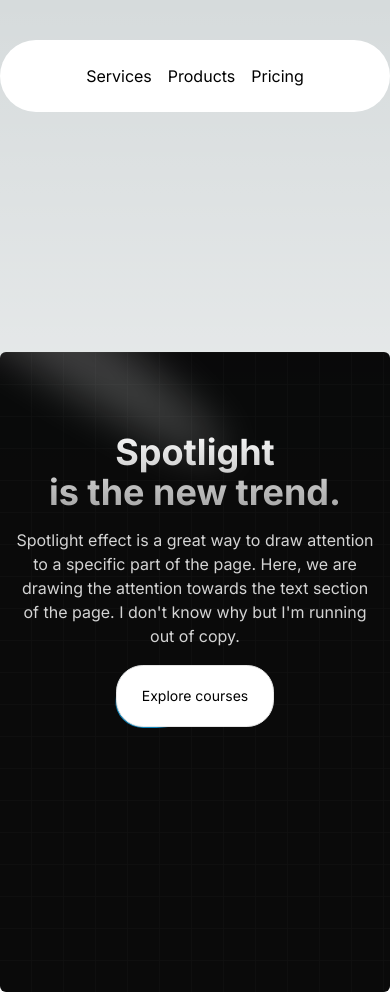
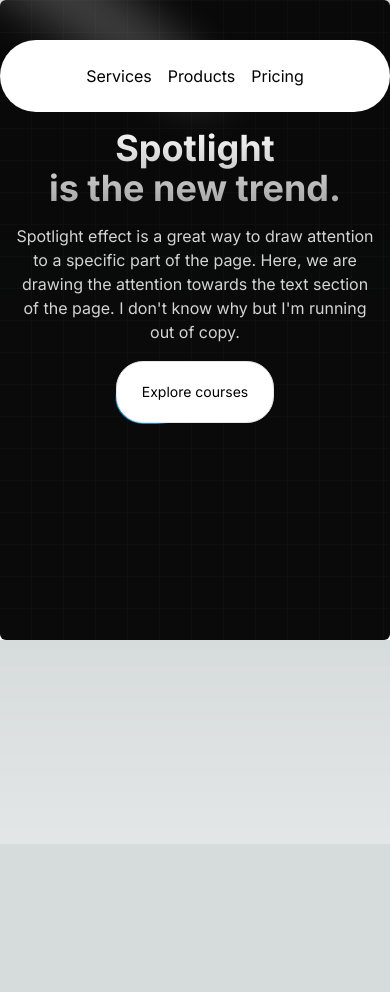
Before and after one commit to Ranjana993/musicial-website, a Next.js app: page / in a window 390 px wide. After the commit the page ends 844 px from the top, so only its background shows below. Built offline with nearby package versions, Linux system fonts and the light colour scheme.

Commit message:
improved ui hero section

```diff
--- a/src/components/HeroSection.tsx
+++ b/src/components/HeroSection.tsx
@@ -5,12 +5,12 @@ import { Button } from "./ui/moving-border";
 
 export function HeroSection() {
   return (
-    <div className="h-[40rem] w-full rounded-md flex md:items-center md:justify-center mt-[22rem] lg:mt-0 bg-black/[0.96] antialiased bg-grid-white/[0.02] relative overflow-hidden">
+    <div className="h-[40rem] w-full rounded-md flex md:items-center md:justify-center py-[2rem] lg:py-0 bg-black/[0.96] antialiased bg-grid-white/[0.02] relative overflow-hidden">
       <Spotlight
         className="-top-40 left-0 md:left-60 md:-top-20"
         fill="white"
       />
-      <div className=" p-4 max-w-7xl  mx-auto relative z-10  w-full pt-20 md:pt-0">
+      <div className=" p-4 max-w-7xl  mx-auto relative z-10  w-full pt-24 md:pt-0">
         <h1 className="text-4xl md:text-7xl font-bold text-center bg-clip-text text-transparent bg-gradient-to-b from-neutral-50 to-neutral-400 bg-opacity-50">
           Spotlight <br /> is the new trend.
         </h1>
```
